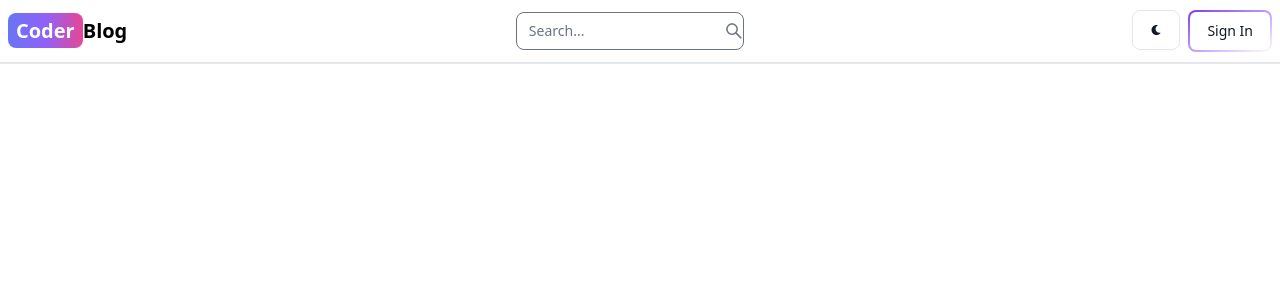
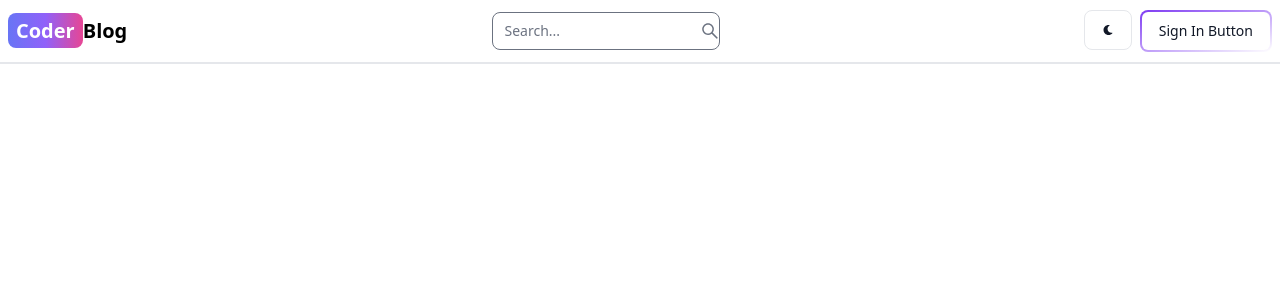
Before and after one commit to Majidkhan3/Mern-Blog-App, a React app: page / in a window 1280 px wide. Shown: the top 300 px of the page. Built offline with nearby package versions, Linux system fonts and the light colour scheme; the HTML template or start-up script is replaced by a standard one.

Commit message:
authentication

```diff
--- a/src/components/Header.jsx
+++ b/src/components/Header.jsx
@@ -82,7 +82,7 @@ export default function Header() {
         </Button>
         <Link to="/signin">
           <Button gradientDuoTone="purpleToBlue" outline>
-            Sign In
+            Sign In Button
           </Button>
         </Link>
         <Navbar.Toggle />
```
